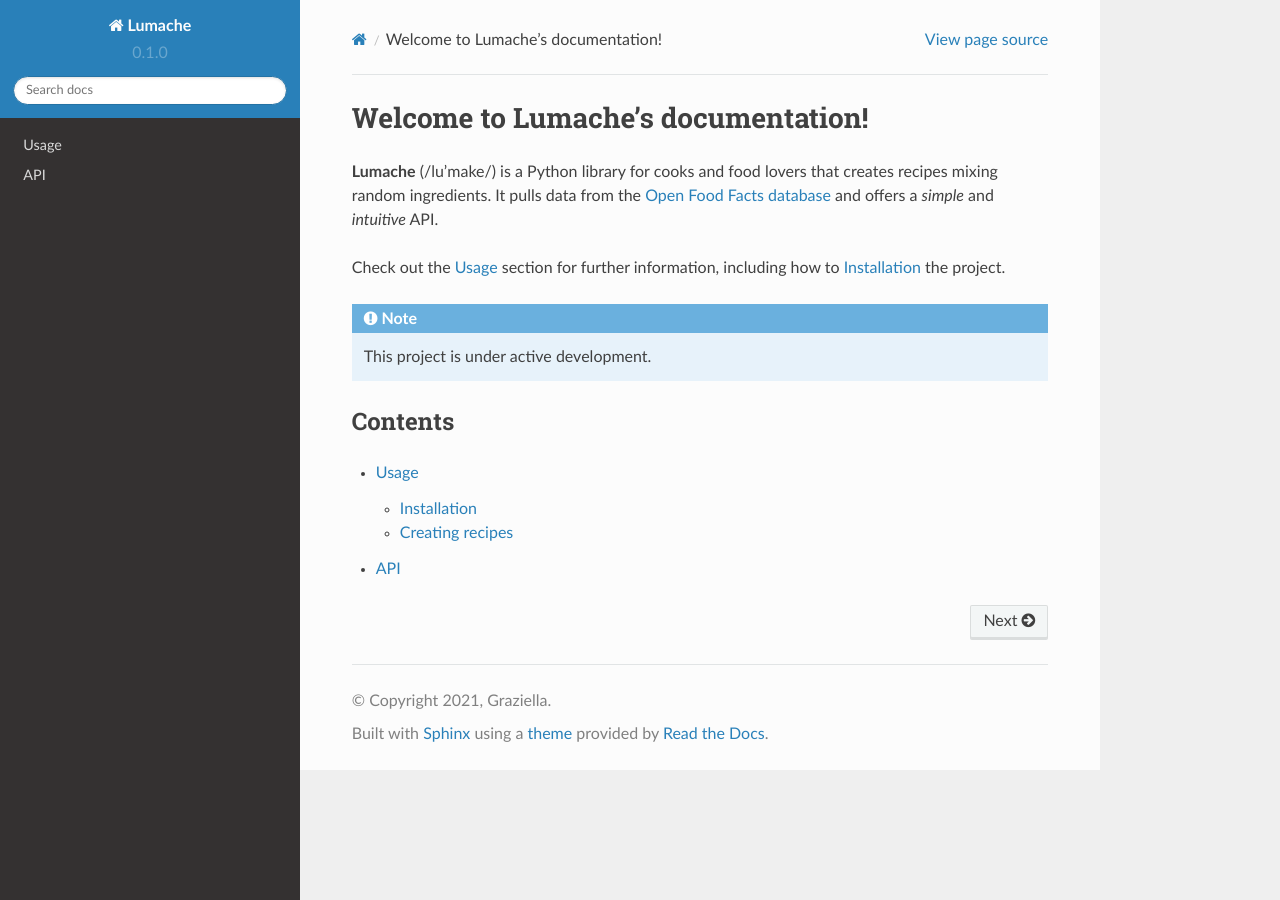
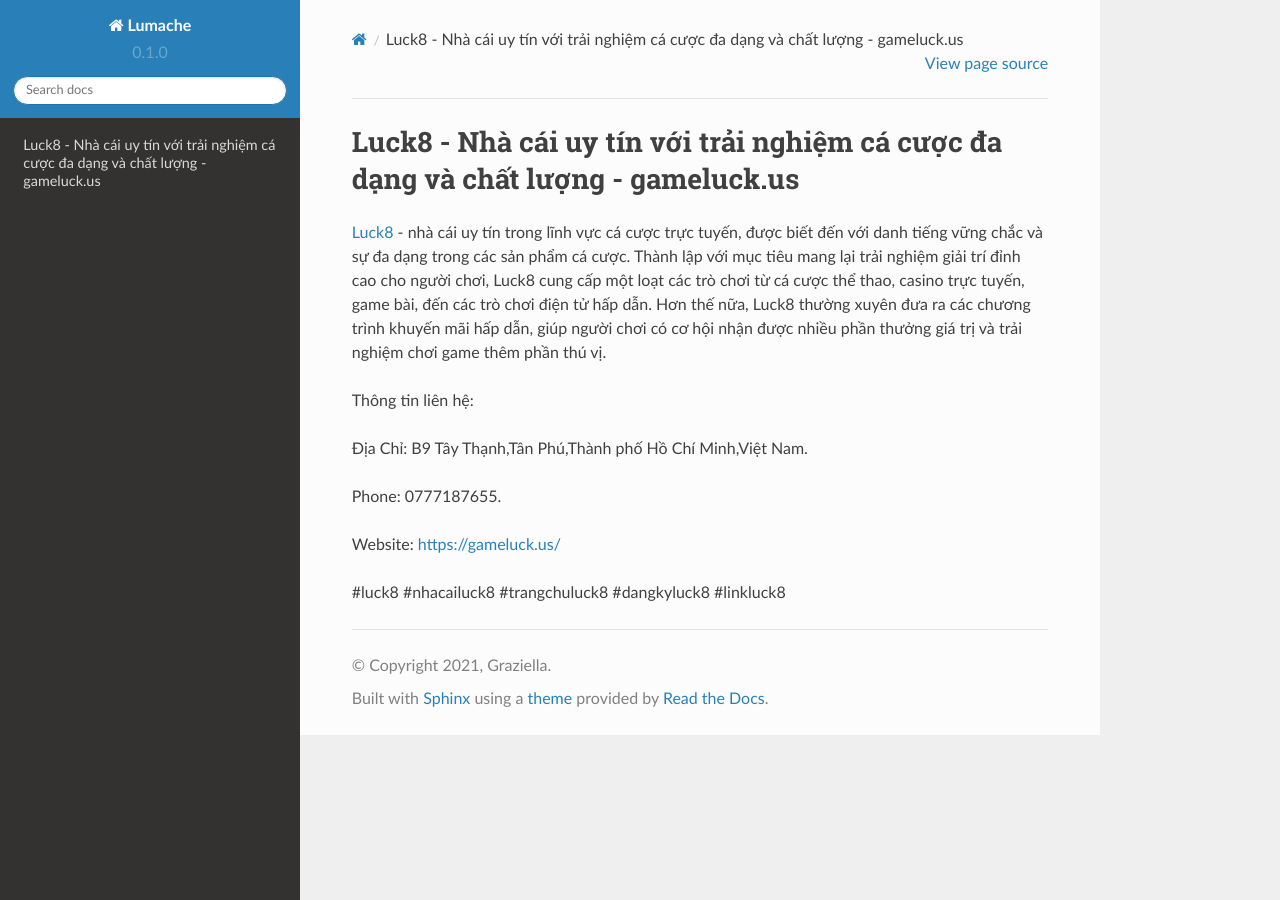
Before and after one commit to socialentity1/gameluckus, a Sphinx documentation site: the page built from docs/source/index.rst, in a window 1280 px wide. Built offline with Sphinx 7.4.7 and the Read the Docs theme 2.0.0, drawn with Linux system fonts in a browser that asks for light colours.

Commit message:
Update index.rst

```diff
--- a/docs/source/index.rst
+++ b/docs/source/index.rst
@@ -1,22 +1,14 @@
-Welcome to Lumache's documentation!
+Luck8 - Nhà cái uy tín với trải nghiệm cá cược đa dạng và chất lượng - gameluck.us
 ===================================
 
-**Lumache** (/lu'make/) is a Python library for cooks and food lovers
-that creates recipes mixing random ingredients.
-It pulls data from the `Open Food Facts database <https://world.openfoodfacts.org/>`_
-and offers a *simple* and *intuitive* API.
+`Luck8 <https://gameluck.us/>`_ - nhà cái uy tín trong lĩnh vực cá cược trực tuyến, được biết đến với danh tiếng vững chắc và sự đa dạng trong các sản phẩm cá cược. Thành lập với mục tiêu mang lại trải nghiệm giải trí đỉnh cao cho người chơi, Luck8 cung cấp một loạt các trò chơi từ cá cược thể thao, casino trực tuyến, game bài, đến các trò chơi điện tử hấp dẫn. Hơn thế nữa, Luck8 thường xuyên đưa ra các chương trình khuyến mãi hấp dẫn, giúp người chơi có cơ hội nhận được nhiều phần thưởng giá trị và trải nghiệm chơi game thêm phần thú vị.
 
-Check out the :doc:`usage` section for further information, including
-how to :ref:`installation` the project.
+Thông tin liên hệ:
 
-.. note::
+Địa Chỉ: B9 Tây Thạnh,Tân Phú,Thành phố Hồ Chí Minh,Việt Nam.
 
-   This project is under active development.
+Phone: 0777187655.
 
-Contents
---------
+Website: https://gameluck.us/
 
-.. toctree::
-
-   usage
-   api
+#luck8 #nhacailuck8 #trangchuluck8 #dangkyluck8 #linkluck8
```
